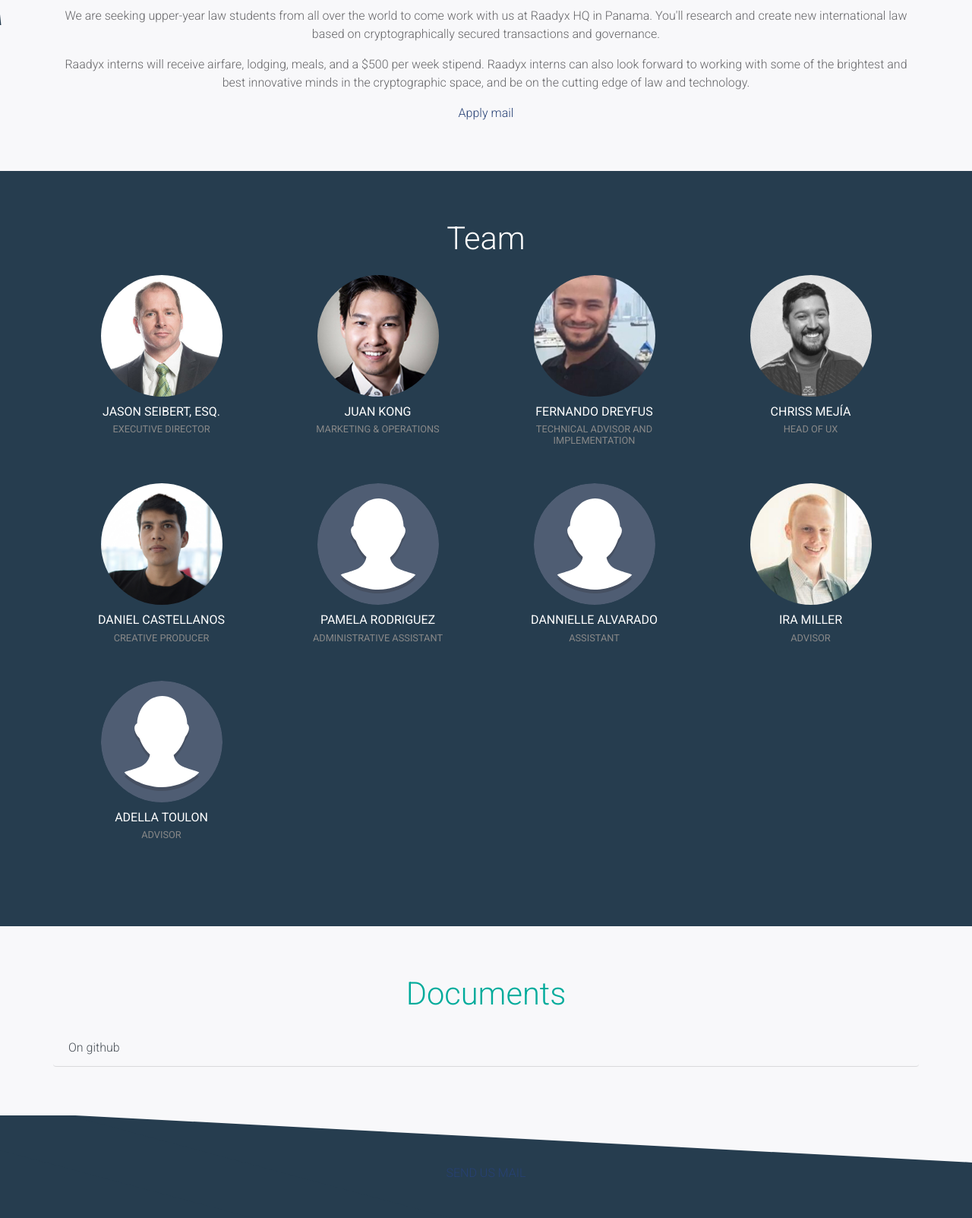
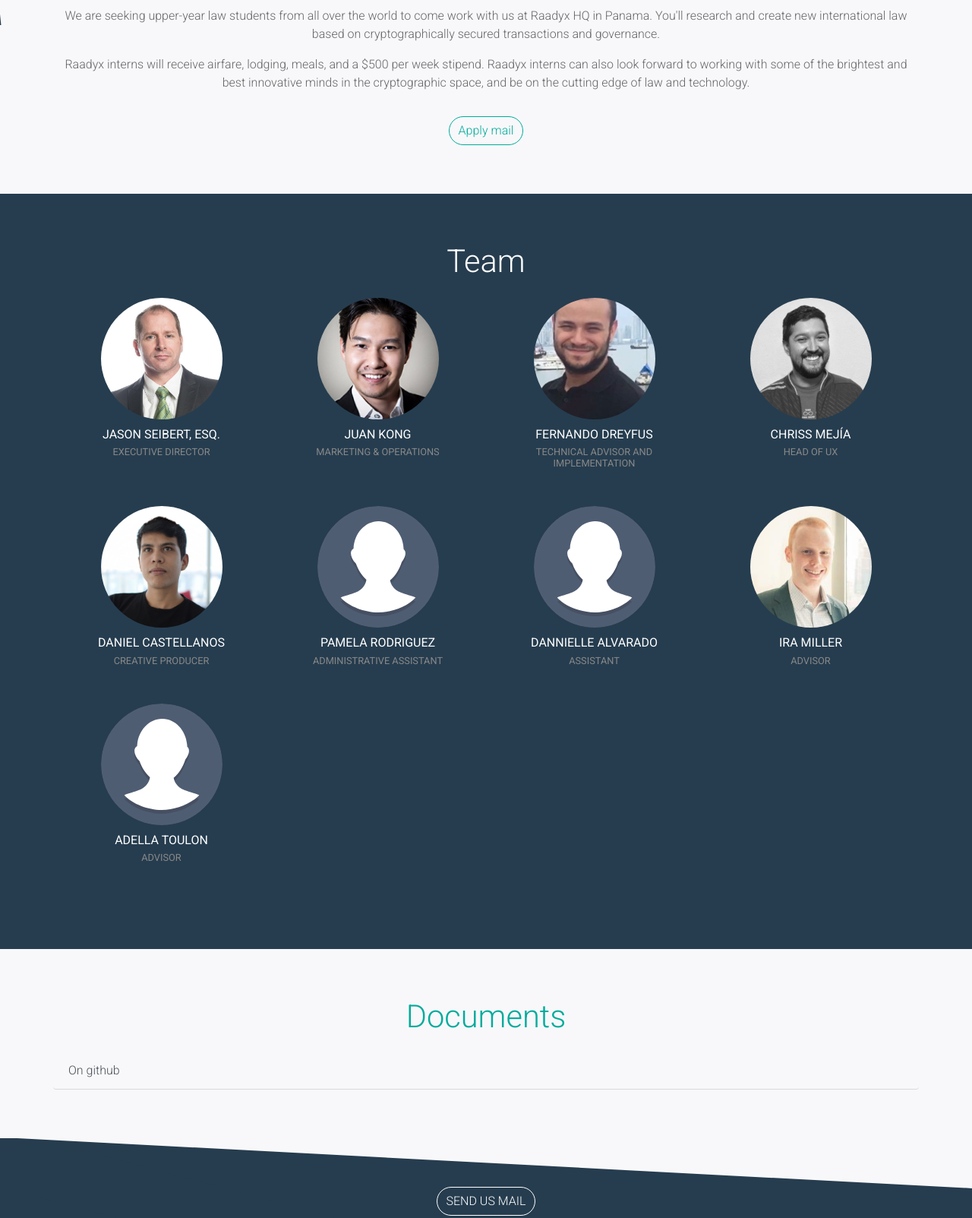
Before and after one commit to chrissmejia/raadyx, a plain HTML site: page index.html in a window 1280 px wide. Shown: the part 800-2403 px from the top of the page at 76% size. Drawn offline with nearby package versions, Linux system fonts and the light colour scheme.

Commit message:
Mailto fixes

```diff
--- a/css/style.css
+++ b/css/style.css
@@ -207,7 +207,7 @@ section {
     margin: 2rem 0;
 }
 
-#section-internship button {
+#section-internship .btn {
     margin-top: 1rem;
 }
 
@@ -323,13 +323,9 @@ section {
     transform: rotate(15deg);
 }
 
-#section-contact button {
+#section-contact .btn {
     color: #fff;
     border-color: #fff;
-}
-
-#section-contact form {
-    display: inline-block;
 }
 
 #section-partners .item {
--- a/index.html
+++ b/index.html
@@ -106,7 +106,7 @@
             -->
                 <div class="row text-center">
                     <div class="col-md-12">
-                        <a href="mailto:internship@raadyx.com?Subject=Application" rel="nofollow">Apply mail</a>
+                        <a href="mailto:internship@raadyx.com?Subject=Application" rel="nofollow" class="btn btn-primary">Apply mail</a>
                     </div>
                 </div>
 
@@ -311,7 +311,7 @@
 
             <div class="row">
                 <div class="col-md-12">
-                    <a href="mailto:info@raadyx.com?Subject=Contact Form" rel="nofollow">SEND US MAIL</a>
+                    <a href="mailto:info@raadyx.com?Subject=Contact Form" rel="nofollow" class="btn btn-primary">SEND US MAIL</a>
                 </div>
             </div>
 
```
